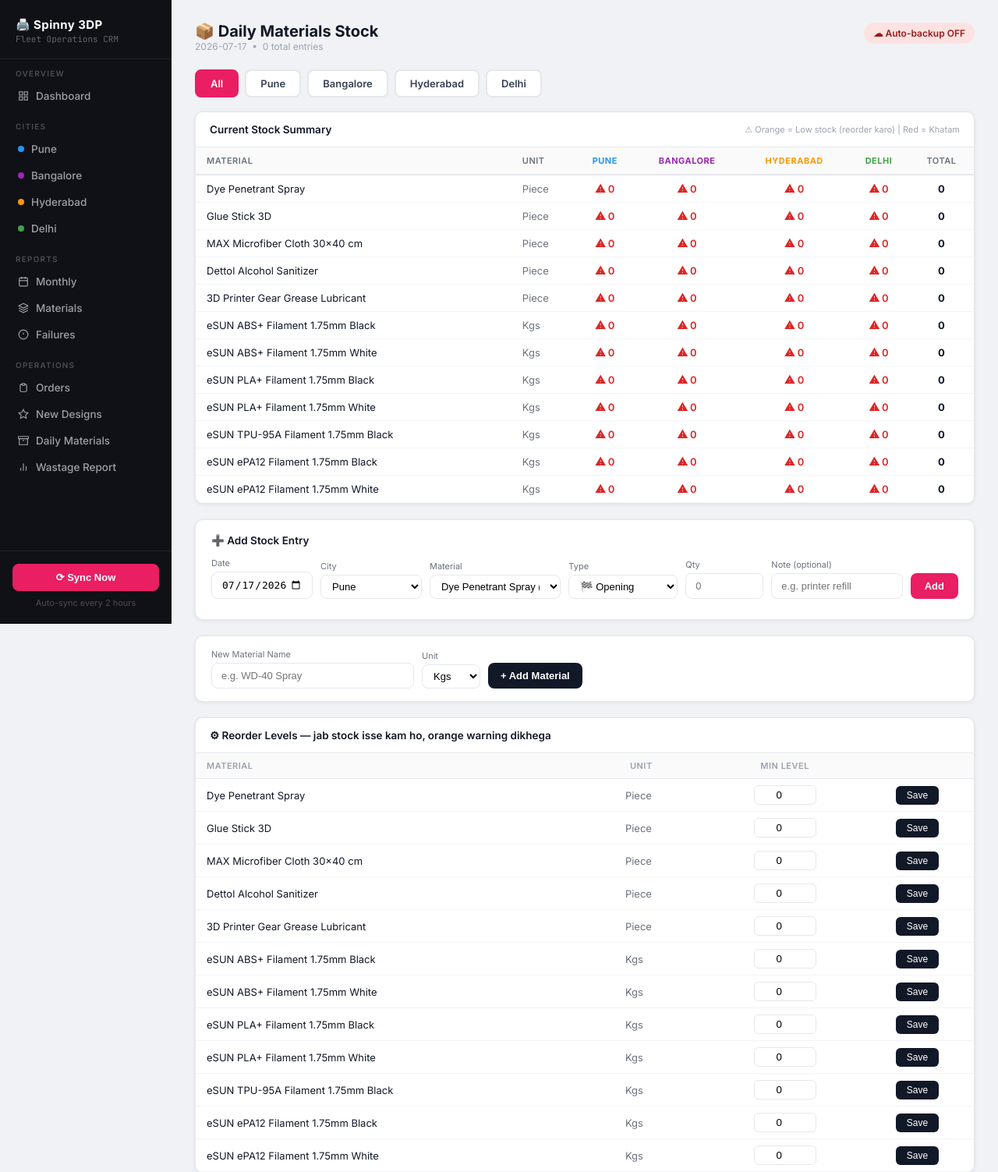
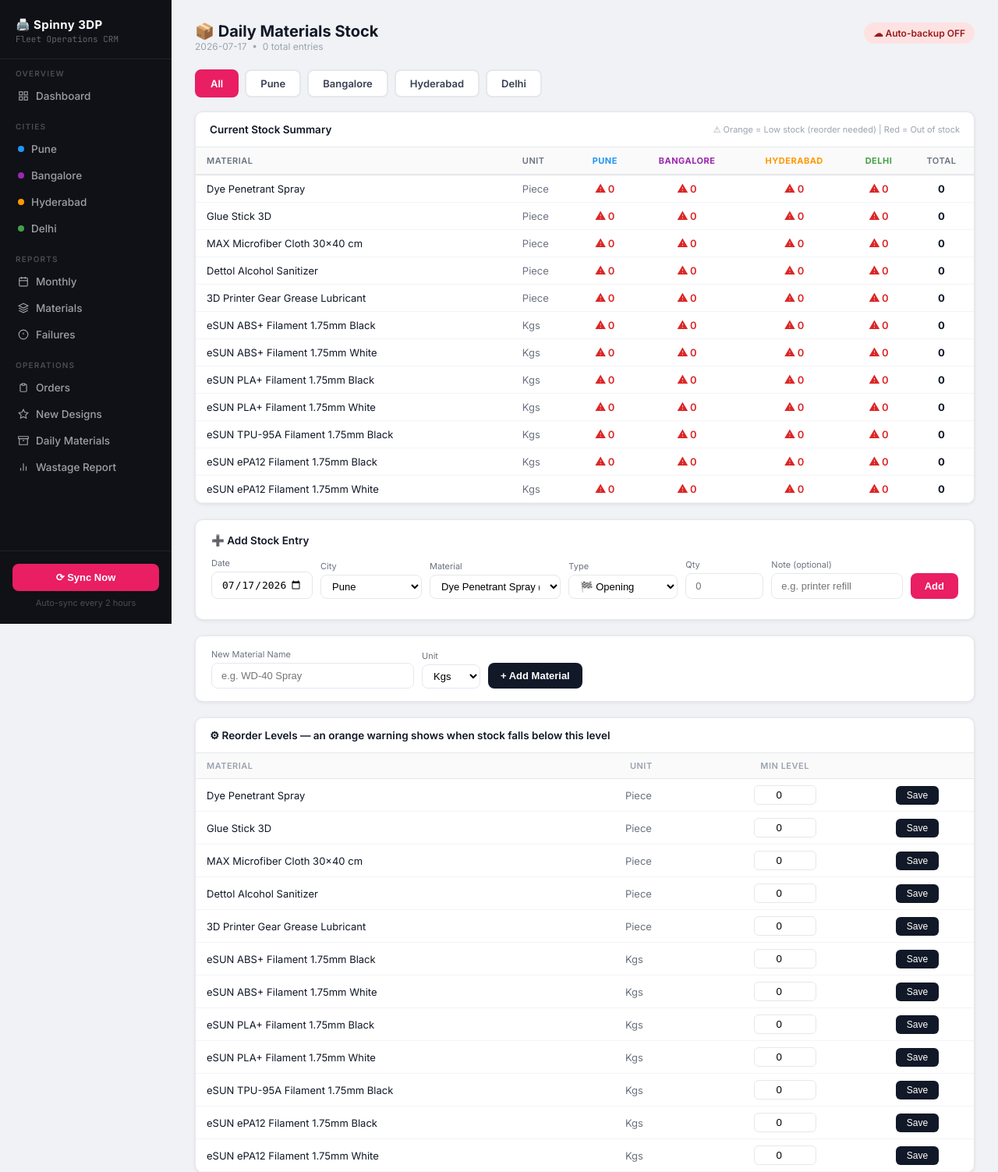
Before and after one commit to vishal15-ops/spinny-3dp-crm, a Flask app: page /stock in a window 1280 px wide. Shown: the top 1503 px of the page at 78% size. Run offline with Flask 3, Linux system fonts and the light colour scheme; data comes from the database, SQL or seed files in the repository; data that the repository does not hold is empty.

Commit message:
Update stock.html

```diff
--- a/templates/stock.html
+++ b/templates/stock.html
@@ -26,7 +26,7 @@
 <div class="table-card">
   <div class="table-card-header">
     <span>Current Stock Summary</span>
-    <small>⚠ Orange = Low stock (reorder karo) | Red = Khatam</small>
+    <small>⚠ Orange = Low stock (reorder needed) | Red = Out of stock</small>
   </div>
   {{ summary_html|safe }}
 </div>
@@ -90,7 +90,7 @@
 
 <div class="table-card">
   <div class="table-card-header">
-    <span>⚙ Reorder Levels — jab stock isse kam ho, orange warning dikhega</span>
+    <span>⚙ Reorder Levels — an orange warning shows when stock falls below this level</span>
   </div>
   <table>
     <thead><tr><th>Material</th><th>Unit</th><th style="text-align:center">Min Level</th><th></th></tr></thead>
@@ -124,7 +124,7 @@ function addStock(){
     note: document.getElementById('f_note').value
   };
   const msg=document.getElementById('formMsg');
-  if(!body.qty || parseFloat(body.qty)<=0){ msg.style.color='#dc2626'; msg.textContent='Qty daalo bhai 🙂'; return; }
+  if(!body.qty || parseFloat(body.qty)<=0){ msg.style.color='#dc2626'; msg.textContent='Please enter a quantity'; return; }
   fetch('/api/stock_add',{method:'POST',headers:{'Content-Type':'application/json'},body:JSON.stringify(body)})
     .then(r=>r.json())
     .then(d=>{
@@ -140,7 +140,7 @@ function delTxn(id){
 function addItem(){
   const name=document.getElementById('new_item_name').value.trim();
   const unit=document.getElementById('new_item_unit').value;
-  if(!name){ alert('Material naam daalo'); return; }
+  if(!name){ alert('Please enter a material name'); return; }
   fetch('/api/stock_item_add',{method:'POST',headers:{'Content-Type':'application/json'},body:JSON.stringify({name:name,unit:unit})})
     .then(r=>r.json()).then(d=>{ if(d.ok) location.reload(); else alert('Error: '+d.error); });
 }
```
